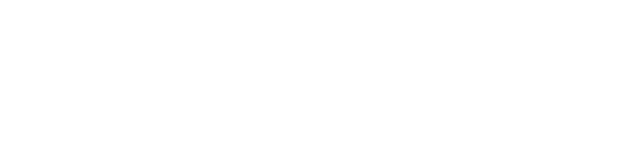
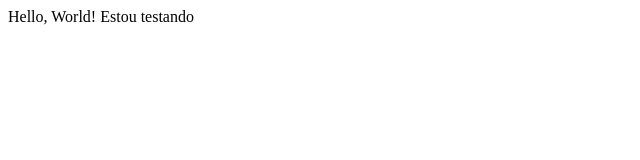
Before and after one commit to Maciel-Dev/testeGit, a plain HTML site: page index.html in a window 1280 px wide. Shown: the whole page, without its empty margins (0-640 px from the left). Drawn offline with Linux system fonts and the light colour scheme.

Commit message:
Adicionei Hello World

```diff
--- a/index.html
+++ b/index.html
@@ -7,6 +7,6 @@
     <title>Document</title>
 </head>
 <body>
-
+    Hello, World! Estou testando
 </body>
 </html>
```
